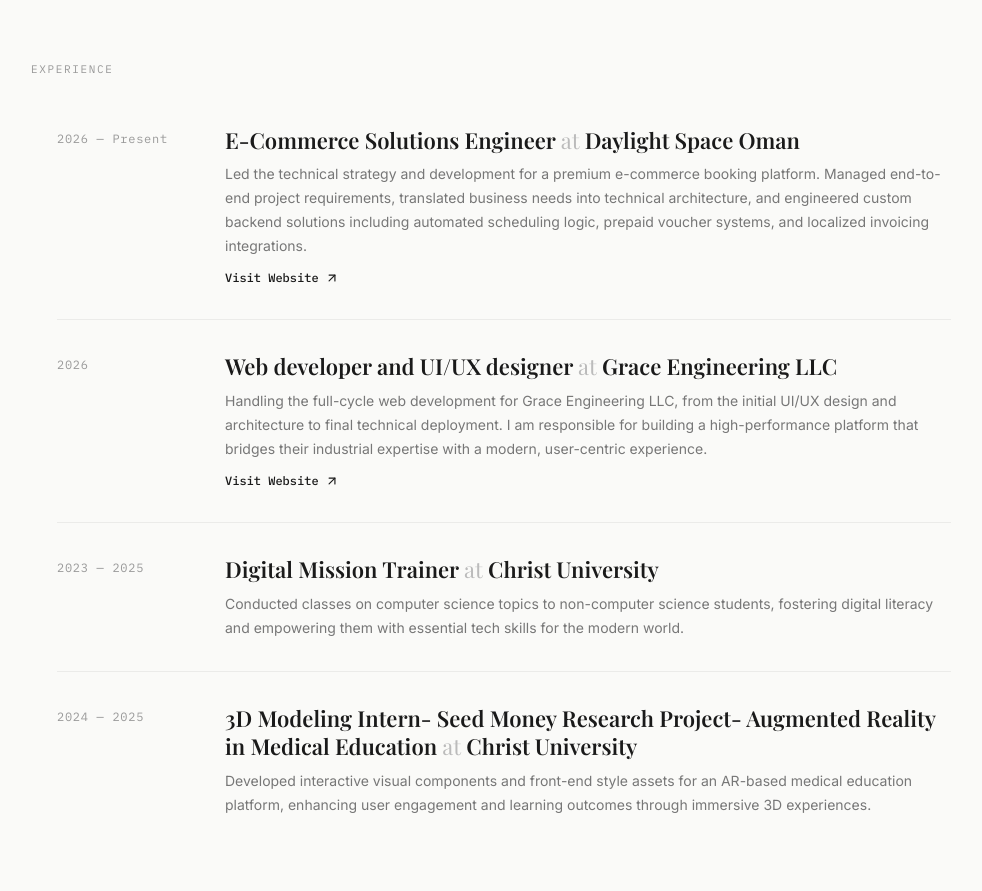
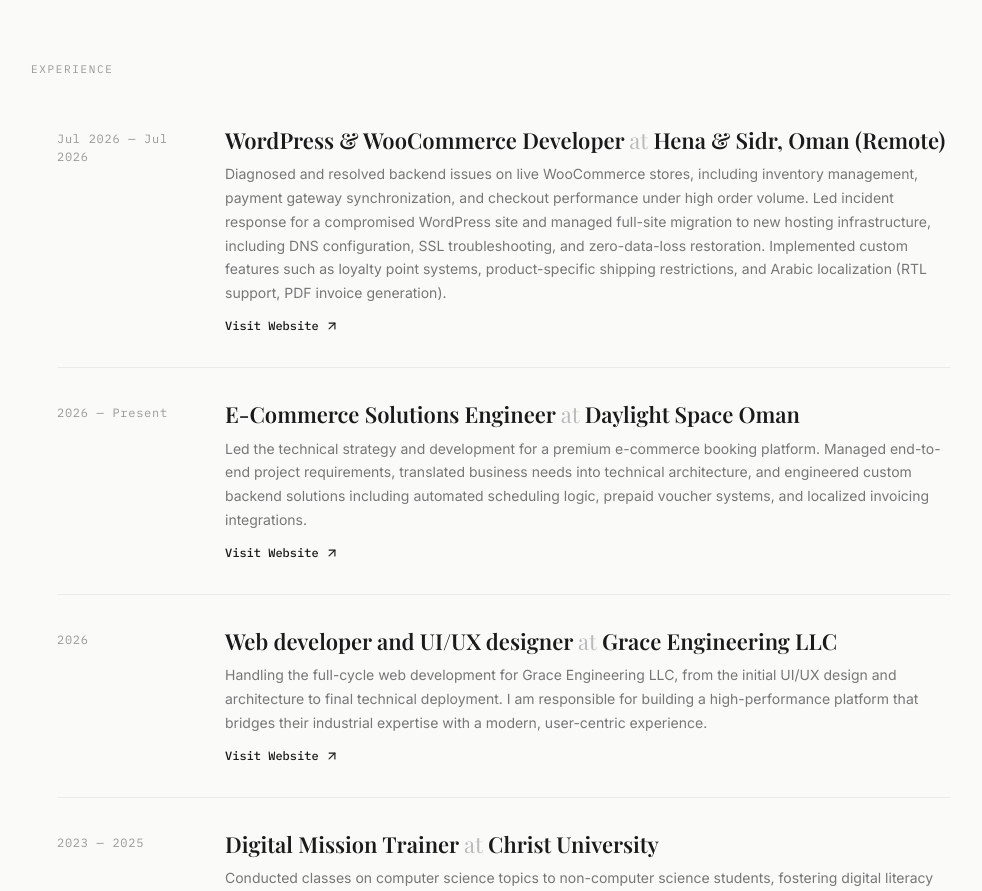
Before and after one commit to ahanyamariam/Ahanya-Portfolio, a React (Vite) app: page / in a window 1280 px wide. Shown: the part 1900-2791 px from the top of the page, without its empty margins (149-1131 px from the left). Built offline with nearby package versions, Linux system fonts and the light colour scheme; a web font is replaced by a local one.

Commit message:
Add Hena & Sidr WordPress & WooCommerce Developer experience

```diff
--- a/src/Portfolio.jsx
+++ b/src/Portfolio.jsx
@@ -193,6 +193,13 @@
   ];
 
   const experiences = [
+    {
+      year: 'Jul 2026 — Jul 2026',
+      role: 'WordPress & WooCommerce Developer',
+      company: 'Hena & Sidr, Oman (Remote)',
+      description: 'Diagnosed and resolved backend issues on live WooCommerce stores, including inventory management, payment gateway synchronization, and checkout performance under high order volume. Led incident response for a compromised WordPress site and managed full-site migration to new hosting infrastructure, including DNS configuration, SSL troubleshooting, and zero-data-loss restoration. Implemented custom features such as loyalty point systems, product-specific shipping restrictions, and Arabic localization (RTL support, PDF invoice generation).',
+      link: 'https://organichenasidr.com/'
+    },
     {
       year: '2026 — Present',
       role: 'E-Commerce Solutions Engineer',
```
